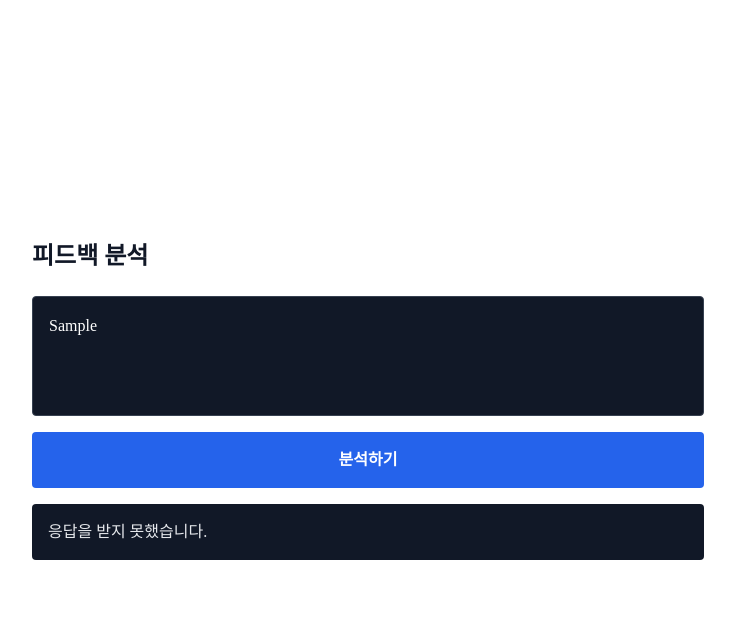
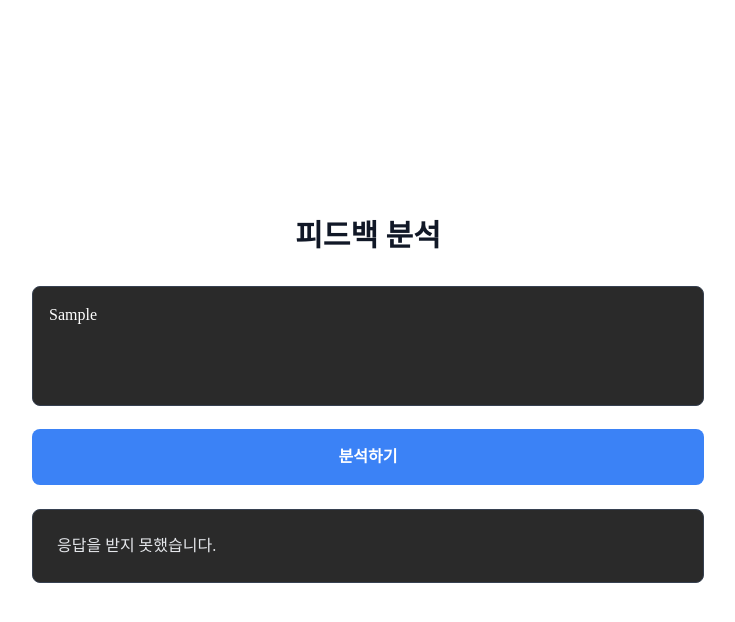
Before and after one commit to PARKCHANGSUN85/feedback, a Next.js app: page / in a window 1280 px wide. Both pictures are taken after typing "Sample" into the empty fields and a click on the button "분석하기". Shown: the top 622 px of the page, without its empty margins (272-1007 px from the left). Built offline with nearby package versions, Linux system fonts and the light colour scheme; no server answers.

Commit message:
Complete UI redesign with new Tailwind configuration

```diff
--- a/app/globals.css
+++ b/app/globals.css
@@ -5,9 +5,6 @@
 :root {
   --background: #000000;
   --text: #ffffff;
-  --accent: #3b82f6;
-  --result-bg: #1a1a1a;
-  --result-text: #e5e5e5;
 }
 
 body {
@@ -18,7 +15,7 @@ body {
   flex-direction: column;
   align-items: center;
   justify-content: center;
-  padding: 20px;
+  padding: 1rem;
 }
 
 @layer base {
@@ -29,3 +26,21 @@ body {
     font-family: var(--font-roboto-mono), monospace;
   }
 }
+
+@layer components {
+  .input-container {
+    @apply w-full max-w-2xl mx-auto;
+  }
+
+  .feedback-input {
+    @apply w-full p-4 rounded-lg bg-dark-lighter border border-gray-700 text-white placeholder-gray-400 focus:outline-none focus:ring-2 focus:ring-primary focus:border-transparent transition-all duration-200;
+  }
+
+  .submit-button {
+    @apply w-full mt-4 py-4 px-6 rounded-lg bg-primary text-white font-semibold hover:bg-blue-700 focus:outline-none focus:ring-2 focus:ring-blue-500 focus:ring-offset-2 focus:ring-offset-dark transition-all duration-200 disabled:opacity-50 disabled:cursor-not-allowed;
+  }
+
+  .result-container {
+    @apply w-full mt-6 p-6 rounded-lg bg-dark-lighter border border-gray-700 text-gray-200;
+  }
+}
--- a/components/FeedbackInput.jsx
+++ b/components/FeedbackInput.jsx
@@ -27,28 +27,28 @@ const FeedbackInput = () => {
   };
 
   return (
-    <div className="w-full max-w-2xl">
-      <h2 className="text-2xl font-bold mb-6 text-left">피드백 분석</h2>
-      <form onSubmit={handleSubmit} className="flex flex-col gap-4">
+    <div className="input-container">
+      <h2 className="text-3xl font-bold mb-8 text-center">피드백 분석</h2>
+      <form onSubmit={handleSubmit} className="space-y-4">
         <textarea
           value={feedbackText}
           onChange={(e) => setFeedbackText(e.target.value)}
           placeholder="팀원에게 피드백할 때 평소 사용하는 문장을 적어보세요."
-          className="w-full p-4 text-base leading-relaxed rounded border border-gray-700 bg-gray-900 text-white placeholder-gray-400 focus:outline-none focus:ring-2 focus:ring-blue-500 min-h-[120px] resize-none"
+          className="feedback-input min-h-[120px] resize-none"
         />
         <button
           type="submit"
-          className="w-full py-4 text-base font-semibold bg-blue-600 text-white rounded hover:bg-blue-700 transition-colors disabled:bg-gray-700"
+          className="submit-button"
           disabled={isLoading}
         >
           {isLoading ? '분석 중...' : '분석하기'}
         </button>
       </form>
       {isLoading ? (
-        <p className="text-center mt-4 text-gray-400">로딩 중...</p>
+        <p className="text-center mt-6 text-gray-400">로딩 중...</p>
       ) : (
         resultText && (
-          <div className="mt-4 p-4 rounded bg-gray-900 text-gray-200 whitespace-pre-line">
+          <div className="result-container whitespace-pre-line">
             {resultText}
           </div>
         )
--- a/tailwind.config.js
+++ b/tailwind.config.js
@@ -1,13 +1,24 @@
 /** @type {import('tailwindcss').Config} */
 module.exports = {
   content: [
+    './pages/**/*.{js,ts,jsx,tsx,mdx}',
+    './components/**/*.{js,ts,jsx,tsx,mdx}',
     './app/**/*.{js,ts,jsx,tsx,mdx}',
-    './components/**/*.{js,ts,jsx,tsx,mdx}',
-    './pages/**/*.{js,ts,jsx,tsx,mdx}',
-    './**/*.{js,ts,jsx,tsx,mdx}',
   ],
   theme: {
-    extend: {},
+    extend: {
+      colors: {
+        primary: '#3b82f6',
+        dark: {
+          DEFAULT: '#1a1a1a',
+          lighter: '#2a2a2a',
+          darker: '#0a0a0a',
+        },
+      },
+      maxWidth: {
+        'container': '1200px',
+      },
+    },
   },
   plugins: [],
 }
```
